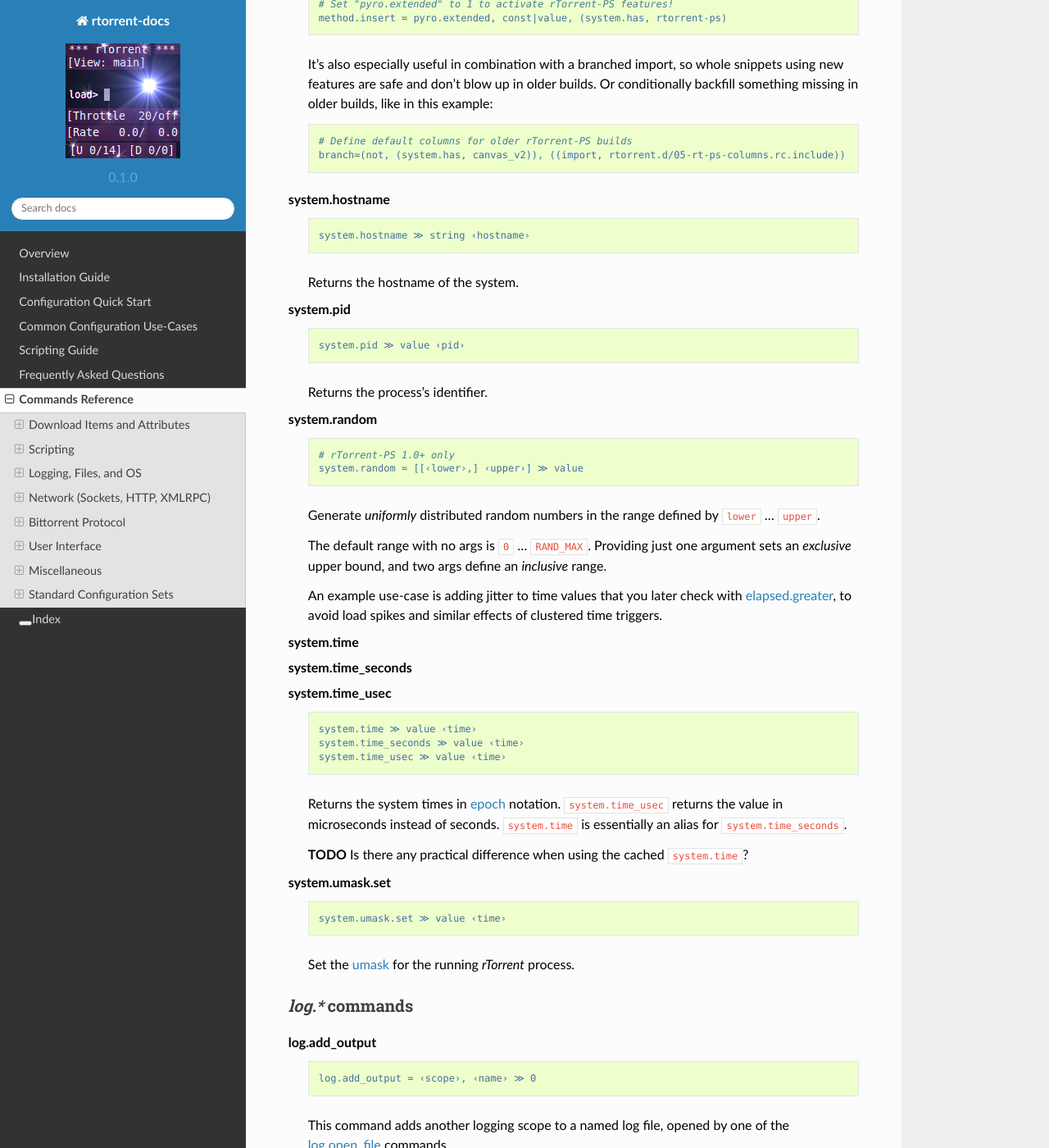
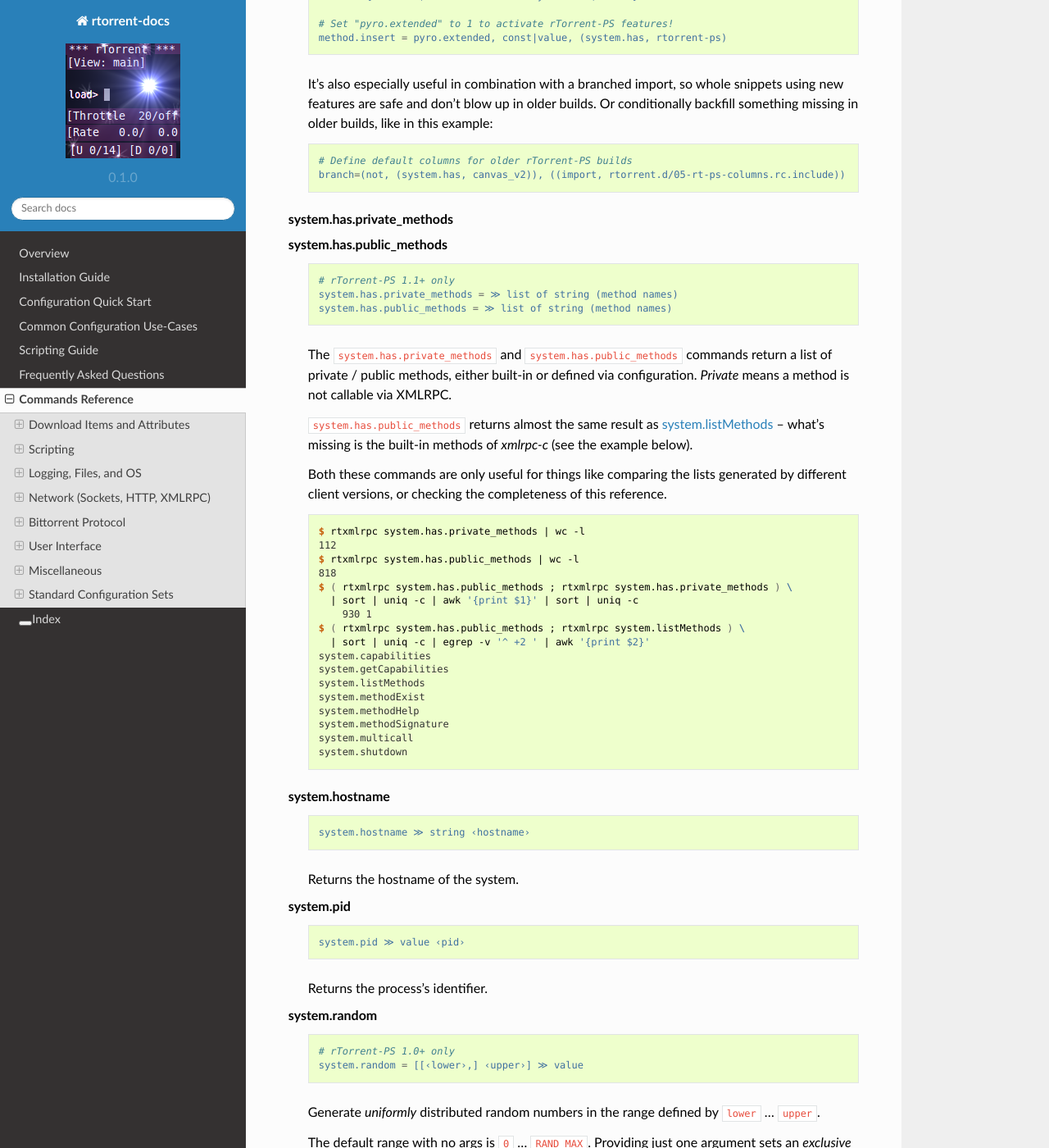
Before and after one commit to rtorrent-community/rtorrent-docs, a Sphinx documentation site: the page built from docs/cmd-ref.rst, in a window 1280 px wide and 1400 px high, scrolled down 47210 px. Shown: the whole window at 82% size. Built offline with Sphinx 7.4.7 and the Read the Docs theme 2.0.0, drawn with Linux system fonts in a browser that asks for light colours; some of the changed text lies outside the part shown.

Commit message:
cmd-ref: add 'system.has.*_methods'

```diff
--- a/docs/include-cmd-system.rst
+++ b/docs/include-cmd-system.rst
@@ -262,6 +262,8 @@ Commands related to the operating system and the XMLRPC API.
 
         If a method name (ending in ``=``) is passed, the call returns ``true``
         when that method is already defined.
+        The XMLRPC command :term:`system.methodExist` is similar,
+        but cannot be used from within `rTorrent` and its configuration.
 
         .. code-block:: console
 
@@ -304,6 +306,48 @@ Commands related to the operating system and the XMLRPC API.
 
             # Define default columns for older rTorrent-PS builds
             branch=(not, (system.has, canvas_v2)), ((import, rtorrent.d/05-rt-ps-columns.rc.include))
+
+
+    system.has.private_methods
+    system.has.public_methods
+
+        .. code-block:: ini
+
+            # rTorrent-PS 1.1+ only
+            system.has.private_methods = ≫ list of string (method names)
+            system.has.public_methods = ≫ list of string (method names)
+
+        The ``system.has.private_methods`` and ``system.has.public_methods`` commands
+        return a list of private / public methods, either built-in or defined via configuration.
+        *Private* means a method is not callable via XMLRPC.
+
+        ``system.has.public_methods`` returns almost the same result as :term:`system.listMethods`
+        – what's missing is the built-in methods of `xmlrpc-c` (see the example below).
+
+        Both these commands are only useful for things like
+        comparing the lists generated by different client versions,
+        or checking the completeness of this reference.
+
+        .. code-block:: console
+
+            $ rtxmlrpc system.has.private_methods | wc -l
+            112
+            $ rtxmlrpc system.has.public_methods | wc -l
+            818
+            $ ( rtxmlrpc system.has.public_methods ; rtxmlrpc system.has.private_methods ) \
+              | sort | uniq -c | awk '{print $1}' | sort | uniq -c
+                930 1
+            $ ( rtxmlrpc system.has.public_methods ; rtxmlrpc system.listMethods ) \
+              | sort | uniq -c | egrep -v '^ +2 ' | awk '{print $2}'
+            system.capabilities
+            system.getCapabilities
+            system.listMethods
+            system.methodExist
+            system.methodHelp
+            system.methodSignature
+            system.multicall
+            system.shutdown
+
 
     system.hostname
 
```
